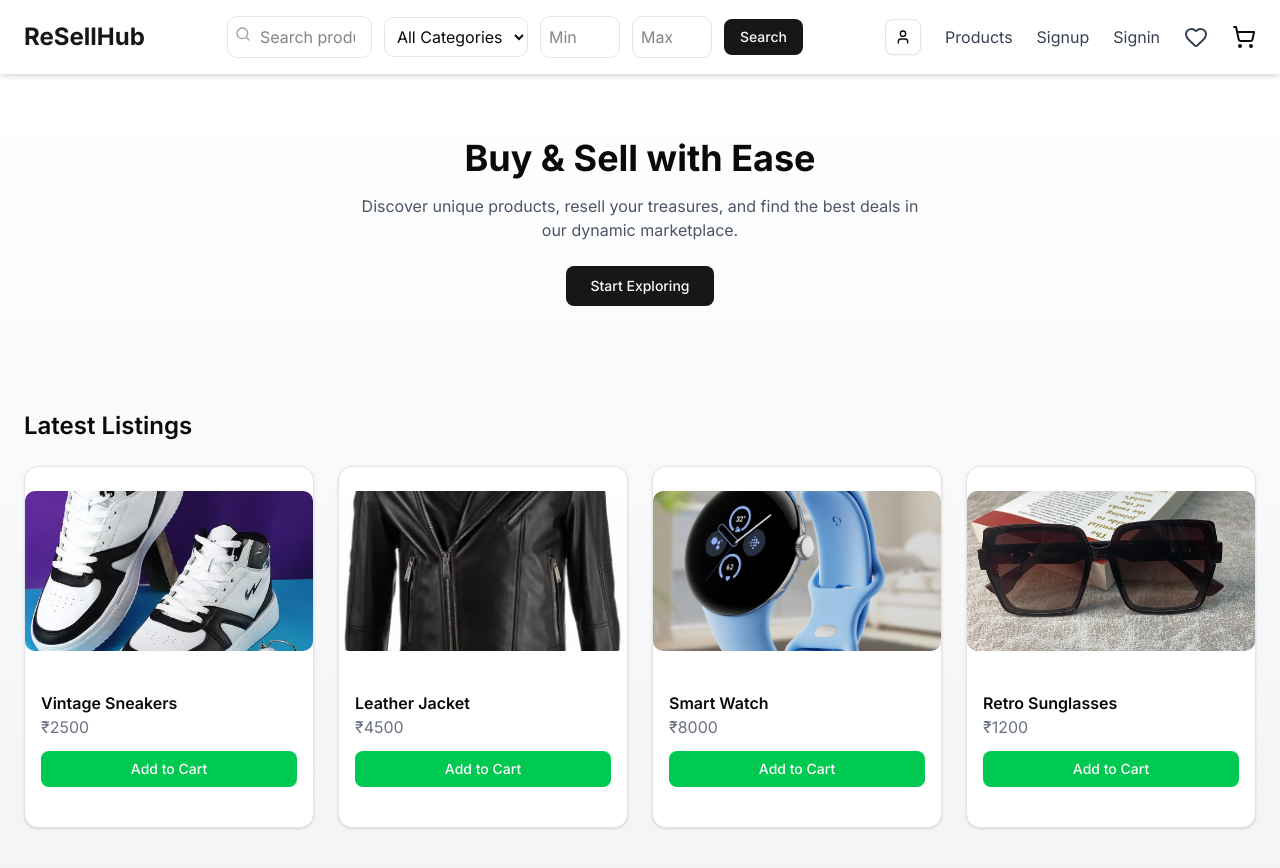
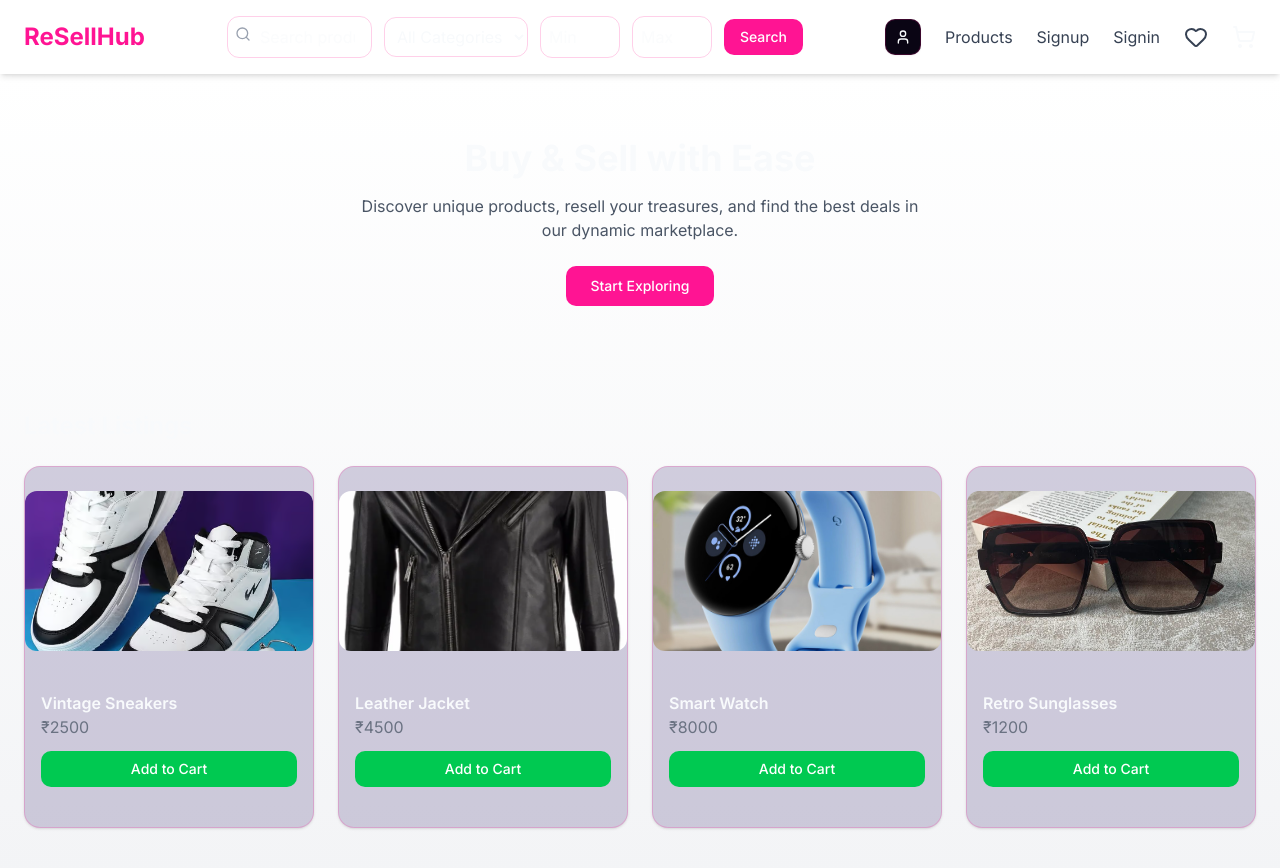
Before and after one commit to Marcella2706/task2_GeekHaven, a Next.js app in the folder frontend/: page / in a window 1280 px wide. Shown: the top 868 px of the page. Built offline with nearby package versions, Linux system fonts and the light colour scheme.

Commit message:
new:seed-file added

```diff
--- a/frontend/src/app/globals.css
+++ b/frontend/src/app/globals.css
@@ -40,82 +40,205 @@
   --color-sidebar-accent-foreground: var(--sidebar-accent-foreground);
   --color-sidebar-border: var(--sidebar-border);
   --color-sidebar-ring: var(--sidebar-ring);
+
+  --gradient-primary: linear-gradient(135deg, #1a0b2e 0%, #2d1b69 25%, #d61c4e 50%, #ff6b9d 75%, #ff1493 100%);
+  --gradient-secondary: linear-gradient(45deg, #0f0218 0%, #4a1942 30%, #ff1493 70%, #ff69b4 100%);
+  --gradient-accent: linear-gradient(90deg, #2d1b69 0%, #d61c4e 50%, #ff1493 100%);
+  --shadow-glow: 0 0 20px rgba(255, 20, 147, 0.3);
+  --shadow-glow-strong: 0 0 30px rgba(255, 20, 147, 0.5);
 }
 
 :root {
-  --radius: 0.625rem;
-  --card: oklch(1 0 0);
-  --card-foreground: oklch(0.145 0 0);
-  --popover: oklch(1 0 0);
-  --popover-foreground: oklch(0.145 0 0);
-  --primary: oklch(0.205 0 0);
-  --primary-foreground: oklch(0.985 0 0);
-  --secondary: oklch(0.97 0 0);
-  --secondary-foreground: oklch(0.205 0 0);
-  --muted: oklch(0.97 0 0);
-  --muted-foreground: oklch(0.556 0 0);
-  --accent: oklch(0.97 0 0);
-  --accent-foreground: oklch(0.205 0 0);
-  --destructive: oklch(0.577 0.245 27.325);
-  --border: oklch(0.922 0 0);
-  --input: oklch(0.922 0 0);
-  --ring: oklch(0.708 0 0);
-  --chart-1: oklch(0.646 0.222 41.116);
-  --chart-2: oklch(0.6 0.118 184.704);
-  --chart-3: oklch(0.398 0.07 227.392);
-  --chart-4: oklch(0.828 0.189 84.429);
-  --chart-5: oklch(0.769 0.188 70.08);
-  --sidebar: oklch(0.985 0 0);
-  --sidebar-foreground: oklch(0.145 0 0);
-  --sidebar-primary: oklch(0.205 0 0);
-  --sidebar-primary-foreground: oklch(0.985 0 0);
-  --sidebar-accent: oklch(0.97 0 0);
-  --sidebar-accent-foreground: oklch(0.205 0 0);
-  --sidebar-border: oklch(0.922 0 0);
-  --sidebar-ring: oklch(0.708 0 0);
-  --background: oklch(1 0 0);
-  --foreground: oklch(0.145 0 0);
-}
+  --radius: 0.75rem;
 
-.dark {
-  --background: oklch(0.145 0 0);
-  --foreground: oklch(0.985 0 0);
-  --card: oklch(0.205 0 0);
-  --card-foreground: oklch(0.985 0 0);
-  --popover: oklch(0.205 0 0);
-  --popover-foreground: oklch(0.985 0 0);
-  --primary: oklch(0.922 0 0);
-  --primary-foreground: oklch(0.205 0 0);
-  --secondary: oklch(0.269 0 0);
-  --secondary-foreground: oklch(0.985 0 0);
-  --muted: oklch(0.269 0 0);
-  --muted-foreground: oklch(0.708 0 0);
-  --accent: oklch(0.269 0 0);
-  --accent-foreground: oklch(0.985 0 0);
-  --destructive: oklch(0.704 0.191 22.216);
-  --border: oklch(1 0 0 / 10%);
-  --input: oklch(1 0 0 / 15%);
-  --ring: oklch(0.556 0 0);
-  --chart-1: oklch(0.488 0.243 264.376);
-  --chart-2: oklch(0.696 0.17 162.48);
-  --chart-3: oklch(0.769 0.188 70.08);
-  --chart-4: oklch(0.627 0.265 303.9);
-  --chart-5: oklch(0.645 0.246 16.439);
-  --sidebar: oklch(0.205 0 0);
-  --sidebar-foreground: oklch(0.985 0 0);
-  --sidebar-primary: oklch(0.488 0.243 264.376);
-  --sidebar-primary-foreground: oklch(0.985 0 0);
-  --sidebar-accent: oklch(0.269 0 0);
-  --sidebar-accent-foreground: oklch(0.985 0 0);
-  --sidebar-border: oklch(1 0 0 / 10%);
-  --sidebar-ring: oklch(0.556 0 0);
+  --background: #0a0514;
+  --foreground: #f8fafc;
+  --card: rgba(45, 27, 105, 0.2);
+  --card-foreground: #f8fafc;
+  --popover: rgba(26, 11, 46, 0.95);
+  --popover-foreground: #f8fafc;
+  --primary: #ff1493;
+  --primary-foreground: #ffffff;
+  --secondary: rgba(214, 28, 78, 0.2);
+  --secondary-foreground: #f8fafc;
+  --muted: rgba(45, 27, 105, 0.3);
+  --muted-foreground: #cbd5e1;
+  --accent: rgba(255, 20, 147, 0.1);
+  --accent-foreground: #f8fafc;
+  --destructive: #ef4444;
+  --border: rgba(255, 20, 147, 0.2);
+  --input: rgba(255, 255, 255, 0.1);
+  --ring: #ff1493;
 }
 
 @layer base {
   * {
     @apply border-border outline-ring/50;
   }
+
+  html {
+    scroll-behavior: smooth;
+  }
+
   body {
-    @apply bg-background text-foreground;
+    @apply text-foreground;
+    background: var(--gradient-primary);
+    min-height: 100vh;
+    background-attachment: fixed;
+  }
+
+  ::-webkit-scrollbar {
+    width: 8px;
+  }
+
+  ::-webkit-scrollbar-track {
+    background: rgba(255, 20, 147, 0.1);
+    border-radius: 4px;
+  }
+
+  ::-webkit-scrollbar-thumb {
+    background: linear-gradient(180deg, #ff1493, #d61c4e);
+    border-radius: 4px;
+  }
+
+  ::-webkit-scrollbar-thumb:hover {
+    background: linear-gradient(180deg, #ff69b4, #ff1493);
+  }
+
+  .glass {
+    backdrop-filter: blur(10px);
+    background: rgba(255, 255, 255, 0.1);
+    border: 1px solid rgba(255, 255, 255, 0.2);
+  }
+
+  .glass-dark {
+    backdrop-filter: blur(15px);
+    background: rgba(26, 11, 46, 0.3);
+    border: 1px solid rgba(255, 20, 147, 0.3);
+  }
+
+  .gradient-text {
+    background: linear-gradient(90deg, #ff1493, #ff69b4, #ff1493);
+    background-clip: text;
+    -webkit-background-clip: text;
+    -webkit-text-fill-color: transparent;
+    background-size: 200% 100%;
+    animation: gradient-shift 3s ease-in-out infinite;
+  }
+
+  @keyframes gradient-shift {
+    0%, 100% {
+      background-position: 0% 50%;
+    }
+    50% {
+      background-position: 100% 50%;
+    }
+  }
+
+  .float {
+    animation: float 6s ease-in-out infinite;
+  }
+
+  @keyframes float {
+    0%, 100% {
+      transform: translateY(0px);
+    }
+    50% {
+      transform: translateY(-10px);
+    }
+  }
+
+  .glow {
+    box-shadow: var(--shadow-glow);
+    transition: box-shadow 0.3s ease;
+  }
+
+  .glow:hover {
+    box-shadow: var(--shadow-glow-strong);
+  }
+
+  .pulse-pink {
+    animation: pulse-pink 2s cubic-bezier(0.4, 0, 0.6, 1) infinite;
+  }
+
+  @keyframes pulse-pink {
+    0%, 100% {
+      opacity: 1;
+    }
+    50% {
+      opacity: 0.7;
+    }
+  }
+
+  .gradient-border {
+    position: relative;
+    background: var(--gradient-primary);
+    padding: 2px;
+    border-radius: var(--radius);
+  }
+
+  .gradient-border::before {
+    content: '';
+    position: absolute;
+    top: 0;
+    left: 0;
+    right: 0;
+    bottom: 0;
+    border-radius: var(--radius);
+    padding: 2px;
+    background: var(--gradient-accent);
+    mask: linear-gradient(#fff 0 0) content-box, linear-gradient(#fff 0 0);
+    mask-composite: subtract;
+  }
+
+  .card-gradient {
+    background: linear-gradient(135deg, rgba(26, 11, 46, 0.4) 0%, rgba(45, 27, 105, 0.2) 50%, rgba(214, 28, 78, 0.1) 100%);
+    backdrop-filter: blur(20px);
+    border: 1px solid rgba(255, 20, 147, 0.2);
+  }
+
+  .card-gradient:hover {
+    background: linear-gradient(135deg, rgba(26, 11, 46, 0.5) 0%, rgba(45, 27, 105, 0.3) 50%, rgba(214, 28, 78, 0.2) 100%);
+    border: 1px solid rgba(255, 20, 147, 0.4);
+    box-shadow: var(--shadow-glow);
+  }
+
+  .btn-gradient {
+    background: linear-gradient(45deg, #d61c4e, #ff1493);
+    color: white;
+    border: none;
+    transition: all 0.3s ease;
+  }
+
+  .btn-gradient:hover {
+    background: linear-gradient(45deg, #ff1493, #ff69b4);
+    box-shadow: var(--shadow-glow);
+    transform: translateY(-2px);
+  }
+
+  .btn-gradient:active {
+    transform: translateY(0);
+  }
+
+  .navbar-glass {
+    backdrop-filter: blur(20px);
+    background: rgba(26, 11, 46, 0.8);
+    border-bottom: 1px solid rgba(255, 20, 147, 0.3);
+  }
+
+  .input-gradient {
+    background: rgba(255, 255, 255, 0.05);
+    border: 1px solid rgba(255, 20, 147, 0.3);
+    backdrop-filter: blur(10px);
+    color: white;
+  }
+
+  .input-gradient:focus {
+    border: 1px solid rgba(255, 20, 147, 0.6);
+    box-shadow: 0 0 0 3px rgba(255, 20, 147, 0.1);
+  }
+
+  .input-gradient::placeholder {
+    color: rgba(255, 255, 255, 0.6);
   }
 }
--- /dev/null
+++ b/frontend/src/app/utils/seed.ts
@@ -0,0 +1,137 @@
+export const ASSIGNMENT_SEED = "FRONT25-RH2024-DARK";
+
+export function hashSeed(seed: string): number {
+  let hash = 0;
+  for (let i = 0; i < seed.length; i++) {
+    const char = seed.charCodeAt(i);
+    hash = ((hash << 5) - hash) + char;
+    hash = hash & hash;
+  }
+  return Math.abs(hash);
+}
+
+export function getSeedNumber(): number {
+  return hashSeed(ASSIGNMENT_SEED) % 1000000;
+}
+
+export function generateColorFromSeed(seed: string): {
+  primary: string;
+  secondary: string;
+  accent: string;
+  gradient: string;
+} {
+  const hash = hashSeed(seed);
+  const hue1 = hash % 360;
+  const hue2 = (hash + 120) % 360;
+  const hue3 = (hash + 240) % 360;
+
+  const primary = `hsl(${hue1}, 80%, 60%)`;
+  const secondary = `hsl(${hue2}, 70%, 50%)`;
+  const accent = `hsl(${hue3}, 85%, 65%)`;
+  const gradient = `linear-gradient(135deg, ${primary} 0%, ${secondary} 50%, ${accent} 100%)`;
+
+  return { primary, secondary, accent, gradient };
+}
+
+export function calculatePlatformFee(subtotal: number): number {
+  const seedNum = getSeedNumber();
+  const feePercentage = (seedNum % 10) / 100;
+  return Math.round(subtotal * feePercentage * 100) / 100;
+}
+
+export function generateProductIdWithChecksum(productId: number): string {
+  const seedNum = getSeedNumber();
+  const checksum = (productId + seedNum) % 10;
+  return `${productId}-${checksum}`;
+}
+
+export function extractOriginalProductId(idWithChecksum: string): number {
+  const parts = idWithChecksum.split('-');
+  return parseInt(parts[0]) || 0;
+}
+
+export interface UserAction {
+  id: string;
+  type: 'click' | 'search' | 'view' | 'cart' | 'like' | 'navigate';
+  description: string;
+  timestamp: Date;
+  details?: Record<string, any>;
+}
+
+class ActionLogger {
+  private static instance: ActionLogger;
+  private actions: UserAction[] = [];
+  private readonly MAX_ACTIONS = 20;
+
+  private constructor() {
+    if (typeof window !== 'undefined') {
+      const stored = localStorage.getItem('user_actions');
+      if (stored) {
+        try {
+          this.actions = JSON.parse(stored).map((action: any) => ({
+            ...action,
+            timestamp: new Date(action.timestamp)
+          }));
+        } catch (e) {
+          console.warn('Failed to load stored actions');
+        }
+      }
+    }
+  }
+
+  static getInstance(): ActionLogger {
+    if (!ActionLogger.instance) {
+      ActionLogger.instance = new ActionLogger();
+    }
+    return ActionLogger.instance;
+  }
+
+  logAction(type: UserAction['type'], description: string, details?: Record<string, any>) {
+    const action: UserAction = {
+      id: Date.now().toString() + Math.random().toString(36).substr(2, 9),
+      type,
+      description,
+      timestamp: new Date(),
+      details
+    };
+
+    this.actions.unshift(action);
+
+    if (this.actions.length > this.MAX_ACTIONS) {
+      this.actions = this.actions.slice(0, this.MAX_ACTIONS);
+    }
+
+    if (typeof window !== 'undefined') {
+      try {
+        localStorage.setItem('user_actions', JSON.stringify(this.actions));
+      } catch (e) {
+        console.warn('Failed to save actions to localStorage');
+      }
+    }
+  }
+
+  getRecentActions(): UserAction[] {
+    return [...this.actions];
+  }
+
+  clearActions() {
+    this.actions = [];
+    if (typeof window !== 'undefined') {
+      localStorage.removeItem('user_actions');
+    }
+  }
+}
+
+export const actionLogger = ActionLogger.getInstance();
+
+export function useActionLogger() {
+  const logAction = (type: UserAction['type'], description: string, details?: Record<string, any>) => {
+    actionLogger.logAction(type, description, details);
+  };
+
+  return {
+    logAction,
+    getRecentActions: () => actionLogger.getRecentActions(),
+    clearActions: () => actionLogger.clearActions()
+  };
+}
```
